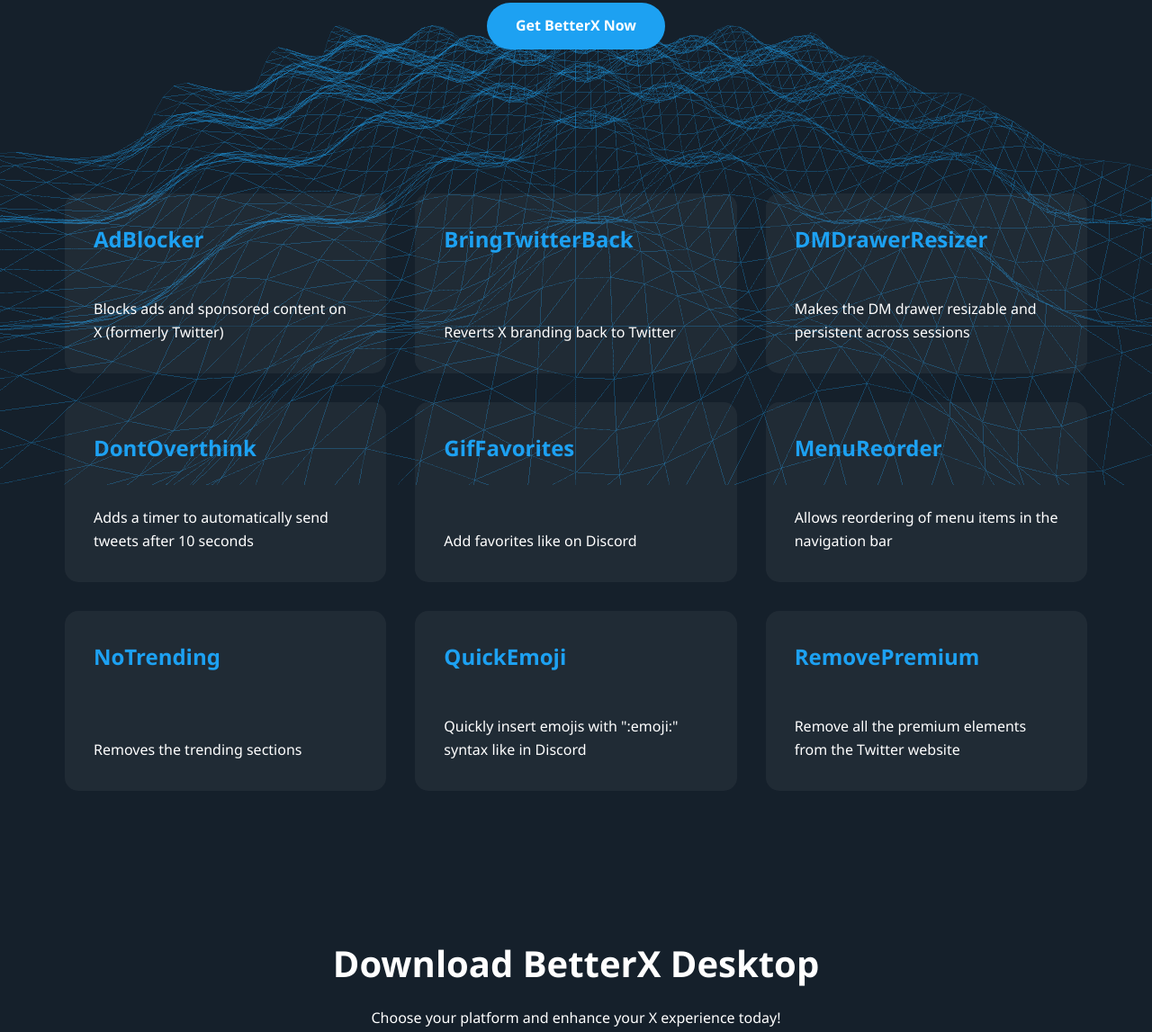
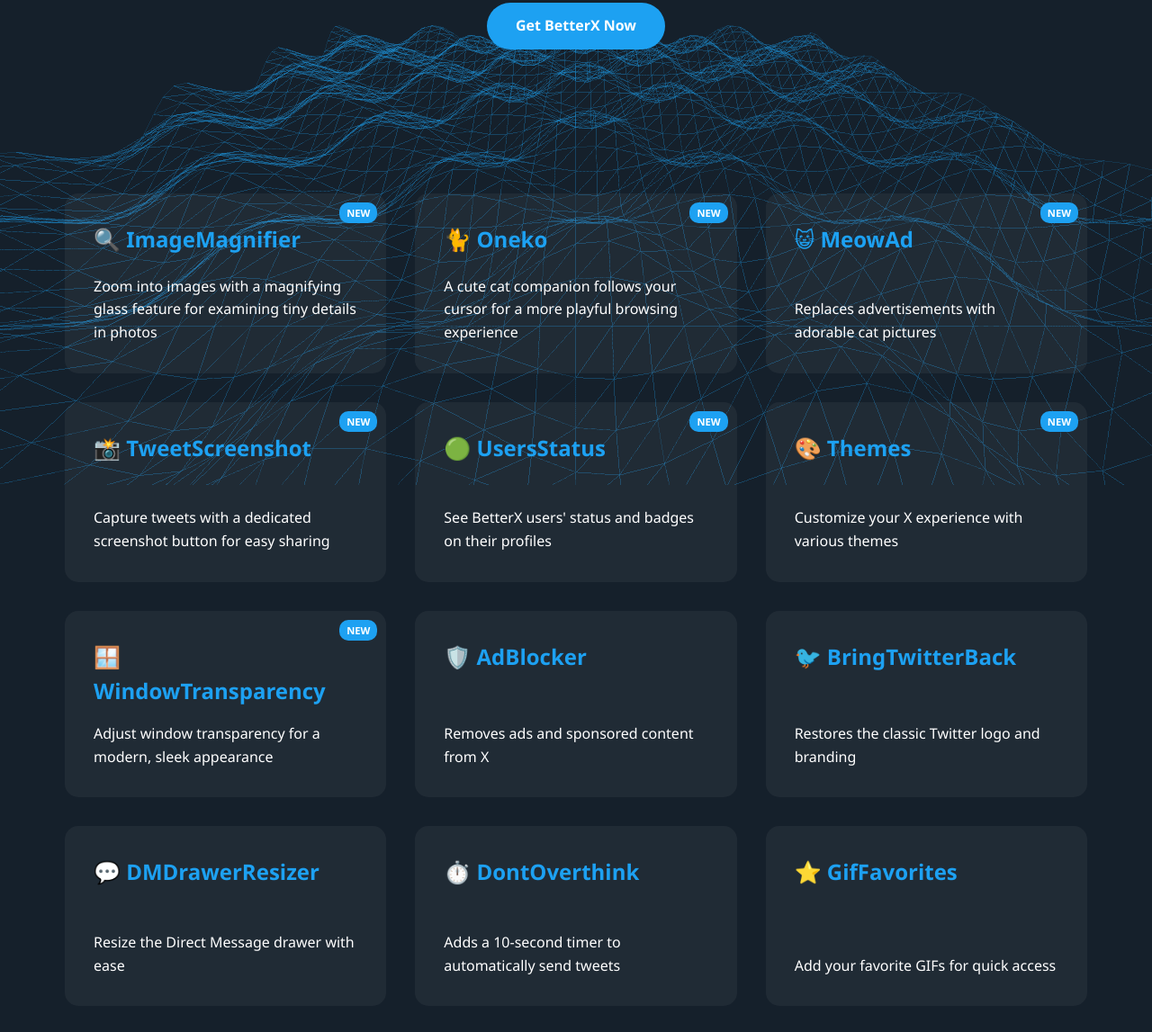
Before and after one commit to Feur-Inc/BetterX-Website, a plain HTML site: page index.html in a window 1280 px wide. Shown: the part 261-1408 px from the top of the page at 90% size. Drawn offline with nearby package versions, Linux system fonts and the light colour scheme; animation ran at ten frames a second.

Commit message:
Update index.html

```diff
--- a/index.html
+++ b/index.html
@@ -233,6 +233,52 @@
             background-color: #1991DB;
         }
 
+        #macos-options {
+            max-height: 0;
+            overflow: hidden;
+            transition: max-height 0.3s ease-out, opacity 0.3s ease-out;
+            opacity: 0;
+            margin-top: 1rem;
+        }
+
+        #macos-options.show {
+            max-height: 300px;
+            opacity: 1;
+        }
+
+        #macos-options button {
+            margin: 0.5rem;
+            padding: 0.5rem 1rem;
+            background-color: #1DA1F2;
+            color: #ffffff;
+            border: none;
+            border-radius: 20px;
+            cursor: pointer;
+            transition: all 0.3s ease;
+        }
+
+        #macos-options button:hover {
+            background-color: #1991DB;
+        }
+
+        .feature-new {
+            position: relative;
+            overflow: hidden;
+        }
+
+        .feature-new::after {
+            content: "NEW";
+            position: absolute;
+            top: 10px;
+            right: 10px;
+            background-color: #1DA1F2;
+            color: white;
+            padding: 3px 8px;
+            border-radius: 10px;
+            font-size: 0.7rem;
+            font-weight: bold;
+        }
+
         footer {
             text-align: center;
             padding: 2rem 0;
@@ -265,41 +311,61 @@
         </section>
 
         <section id="features" class="features">
-            <div class="feature">
-                <h3>AdBlocker</h3>
-                <p>Blocks ads and sponsored content on X (formerly Twitter)</p>
+            <div class="feature feature-new">
+                <h3>🔍 ImageMagnifier</h3>
+                <p>Zoom into images with a magnifying glass feature for examining tiny details in photos</p>
+            </div>
+            <div class="feature feature-new">
+                <h3>🐈 Oneko</h3>
+                <p>A cute cat companion follows your cursor for a more playful browsing experience</p>
+            </div>
+            <div class="feature feature-new">
+                <h3>😺 MeowAd</h3>
+                <p>Replaces advertisements with adorable cat pictures</p>
+            </div>
+            <div class="feature feature-new">
+                <h3>📸 TweetScreenshot</h3>
+                <p>Capture tweets with a dedicated screenshot button for easy sharing</p>
+            </div>
+            <div class="feature feature-new">
+                <h3>🟢 UsersStatus</h3>
+                <p>See BetterX users' status and badges on their profiles</p>
+            </div>
+            <div class="feature feature-new">
+                <h3>🎨 Themes</h3>
+                <p>Customize your X experience with various themes</p>
+            </div>
+            <div class="feature feature-new">
+                <h3>🪟 WindowTransparency</h3>
+                <p>Adjust window transparency for a modern, sleek appearance</p>
             </div>
             <div class="feature">
-                <h3>BringTwitterBack</h3>
-                <p>Reverts X branding back to Twitter</p>
+                <h3>🛡️ AdBlocker</h3>
+                <p>Removes ads and sponsored content from X</p>
             </div>
             <div class="feature">
-                <h3>DMDrawerResizer</h3>
-                <p>Makes the DM drawer resizable and persistent across sessions</p>
+                <h3>🐦 BringTwitterBack</h3>
+                <p>Restores the classic Twitter logo and branding</p>
             </div>
             <div class="feature">
-                <h3>DontOverthink</h3>
-                <p>Adds a timer to automatically send tweets after 10 seconds</p>
+                <h3>💬 DMDrawerResizer</h3>
+                <p>Resize the Direct Message drawer with ease</p>
             </div>
             <div class="feature">
-                <h3>GifFavorites</h3>
-                <p>Add favorites like on Discord</p>
+                <h3>⏱️ DontOverthink</h3>
+                <p>Adds a 10-second timer to automatically send tweets</p>
             </div>
             <div class="feature">
-                <h3>MenuReorder</h3>
-                <p>Allows reordering of menu items in the navigation bar</p>
+                <h3>⭐ GifFavorites</h3>
+                <p>Add your favorite GIFs for quick access</p>
             </div>
             <div class="feature">
-                <h3>NoTrending</h3>
-                <p>Removes the trending sections</p>
+                <h3>📋 MenuReorder</h3>
+                <p>Customize the left sidebar menu with drag and drop</p>
             </div>
             <div class="feature">
-                <h3>QuickEmoji</h3>
-                <p>Quickly insert emojis with ":emoji:" syntax like in Discord</p>
-            </div>
-            <div class="feature">
-                <h3>RemovePremium</h3>
-                <p>Remove all the premium elements from the Twitter website</p>
+                <h3>🚫 NoTrending</h3>
+                <p>Removes the trending topics section for a cleaner interface</p>
             </div>
         </section>
 
@@ -322,6 +388,15 @@
                         <button onclick="downloadLinux('Snap')">Snap</button>
                         <button onclick="downloadLinux('DEB')">DEB</button>
                         <button onclick="downloadLinux('AUR')">AUR</button>
+                    </div>
+                </div>
+                <div class="download-option">
+                    <i class="fab fa-apple"></i>
+                    <h3>macOS</h3>
+                    <button onclick="toggleMacOSOptions()" class="download-button">Choose macOS Version</button>
+                    <div id="macos-options">
+                        <button onclick="downloadMacOS('ARM')">ARM (M1, M2)</button>
+                        <button onclick="downloadMacOS('X64')">Intel (x64)</button>
                     </div>
                 </div>
             </div>
@@ -402,6 +477,22 @@
                     break;
             }
         }
+
+        function toggleMacOSOptions() {
+            const macosOptions = document.getElementById('macos-options');
+            macosOptions.classList.toggle('show');
+        }
+
+        function downloadMacOS(version) {
+            switch(version) {
+                case 'ARM':
+                    window.open('https://github.com/Feur-Inc/BetterX-Desktop/releases/download/v2.0/betterx-desktop-2.0.0-beta-arm64.dmg', '_blank');
+                    break;
+                case 'X64':
+                    window.open('https://github.com/Feur-Inc/BetterX-Desktop/releases/download/v2.0/betterx-desktop-2.0.0-beta-x64.dmg', '_blank');
+                    break;
+            }
+        }
     </script>
 </body>
 </html>
```
